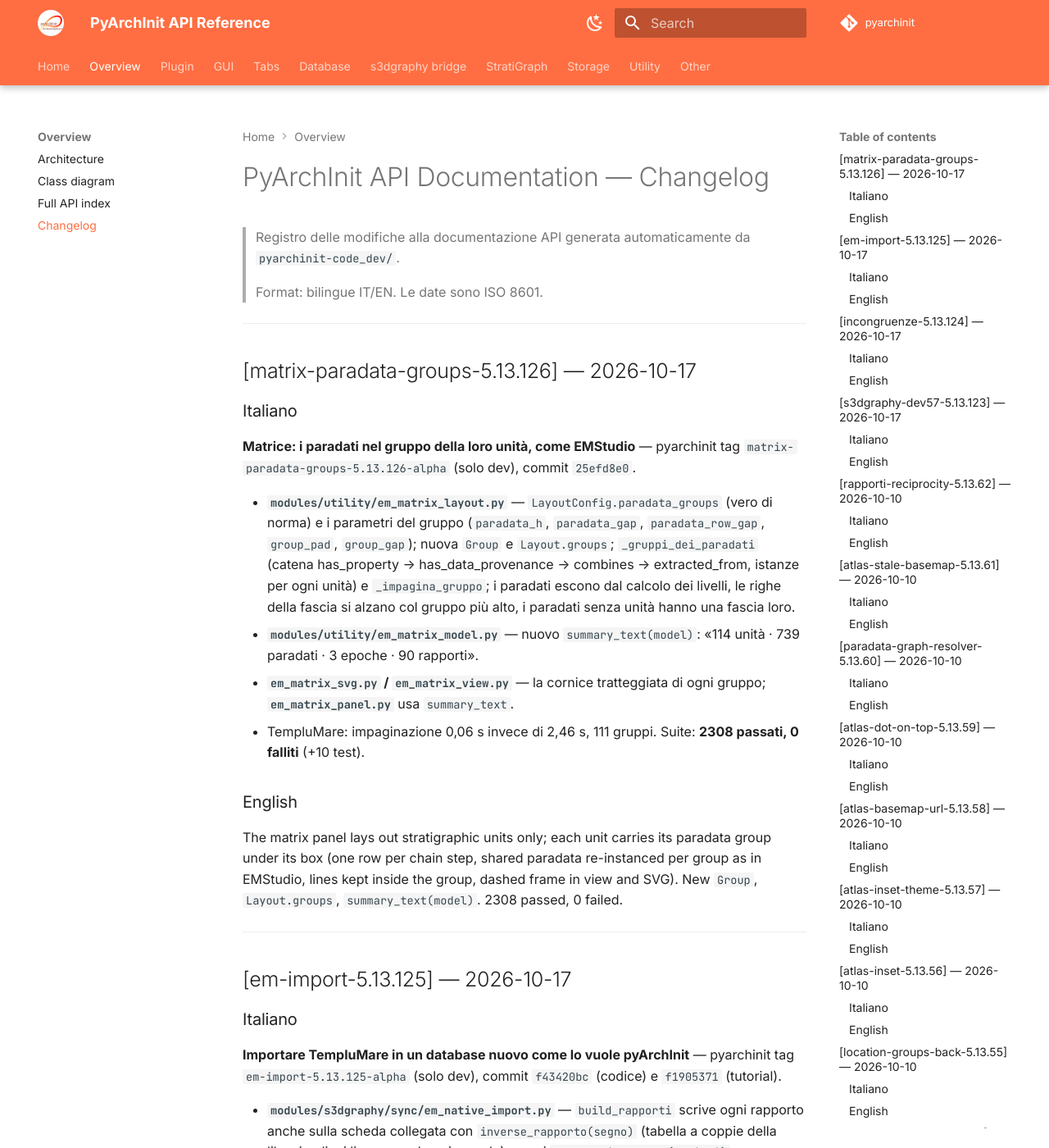
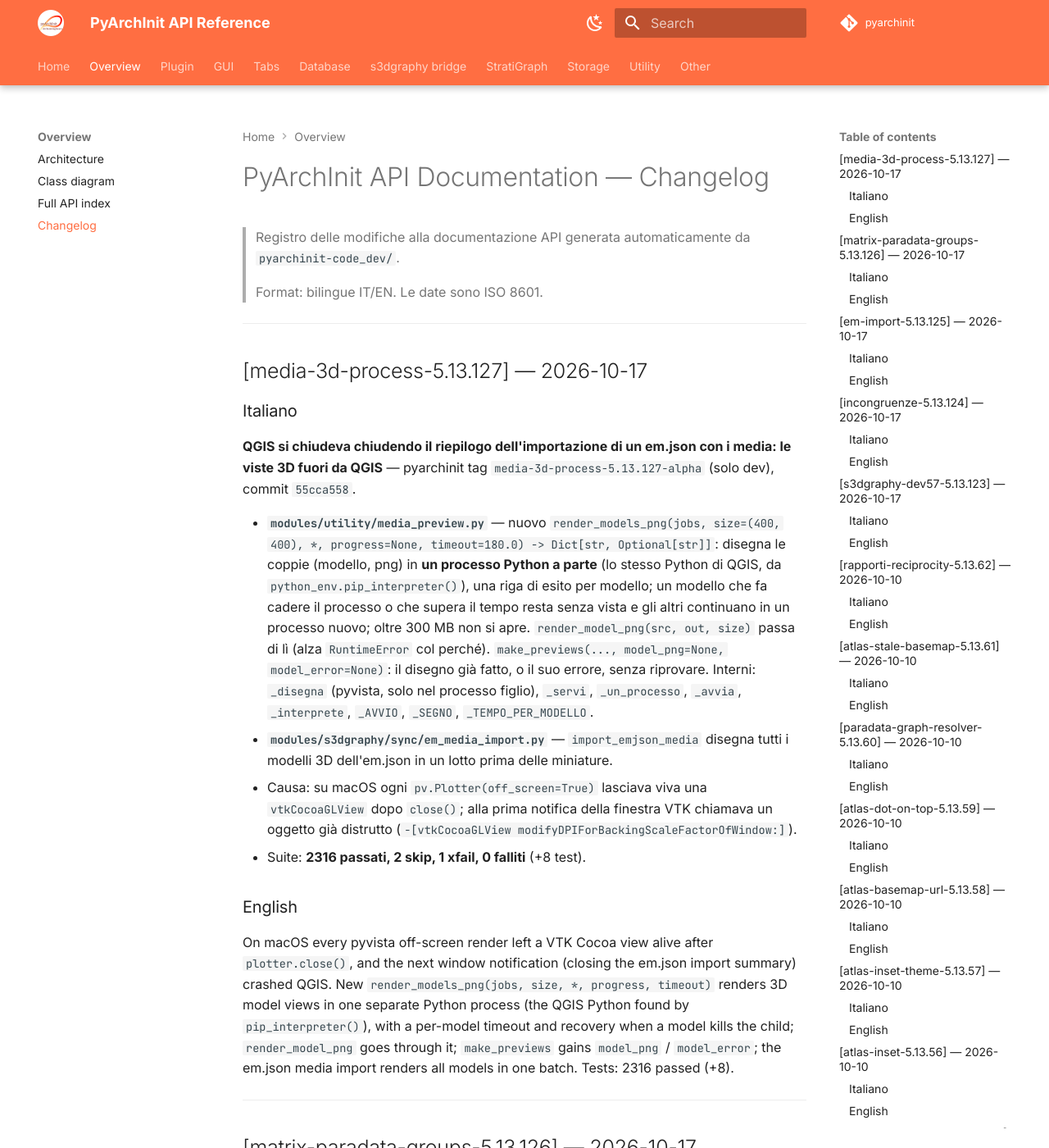
Before and after one commit to enzococca/pyarchinit-api-docs, an MkDocs documentation site: the page built from docs/CHANGELOG.md, in a window 1280 px wide and 1400 px high. Shown: the whole window at 82% size. Built offline with MkDocs 1.6.1 and Material for MkDocs 9.7.7, drawn with Linux system fonts in a browser that asks for light colours; comment, search, counter and statistics services are not loaded; some of the changed text lies outside the part shown.

Commit message:
changelog: media-3d-process-5.13.127 — le viste dei modelli 3D in un processo Python a parte (crash di QGIS alla chiusura del riepilogo dell'importazione)

```diff
--- a/docs/CHANGELOG.md
+++ b/docs/CHANGELOG.md
@@ -4,6 +4,23 @@
 > da `pyarchinit-code_dev/`.
 >
 > Format: bilingue IT/EN. Le date sono ISO 8601.
+
+---
+
+## [media-3d-process-5.13.127] — 2026-10-17
+
+### Italiano
+
+**QGIS si chiudeva chiudendo il riepilogo dell'importazione di un em.json con i media: le viste 3D fuori da QGIS** — pyarchinit tag `media-3d-process-5.13.127-alpha` (solo dev), commit `55cca558`.
+
+- **`modules/utility/media_preview.py`** — nuovo `render_models_png(jobs, size=(400, 400), *, progress=None, timeout=180.0) -> Dict[str, Optional[str]]`: disegna le coppie (modello, png) in **un processo Python a parte** (lo stesso Python di QGIS, da `python_env.pip_interpreter()`), una riga di esito per modello; un modello che fa cadere il processo o che supera il tempo resta senza vista e gli altri continuano in un processo nuovo; oltre 300 MB non si apre. `render_model_png(src, out, size)` passa di lì (alza `RuntimeError` col perché). `make_previews(..., model_png=None, model_error=None)`: il disegno già fatto, o il suo errore, senza riprovare. Interni: `_disegna` (pyvista, solo nel processo figlio), `_servi`, `_un_processo`, `_avvia`, `_interprete`, `_AVVIO`, `_SEGNO`, `_TEMPO_PER_MODELLO`.
+- **`modules/s3dgraphy/sync/em_media_import.py`** — `import_emjson_media` disegna tutti i modelli 3D dell'em.json in un lotto prima delle miniature.
+- Causa: su macOS ogni `pv.Plotter(off_screen=True)` lasciava viva una `vtkCocoaGLView` dopo `close()`; alla prima notifica della finestra VTK chiamava un oggetto già distrutto (`-[vtkCocoaGLView modifyDPIForBackingScaleFactorOfWindow:]`).
+- Suite: **2316 passati, 2 skip, 1 xfail, 0 falliti** (+8 test).
+
+### English
+
+On macOS every pyvista off-screen render left a VTK Cocoa view alive after `plotter.close()`, and the next window notification (closing the em.json import summary) crashed QGIS. New `render_models_png(jobs, size, *, progress, timeout)` renders 3D model views in one separate Python process (the QGIS Python found by `pip_interpreter()`), with a per-model timeout and recovery when a model kills the child; `render_model_png` goes through it; `make_previews` gains `model_png` / `model_error`; the em.json media import renders all models in one batch. Tests: 2316 passed (+8).
 
 ---
 
```
